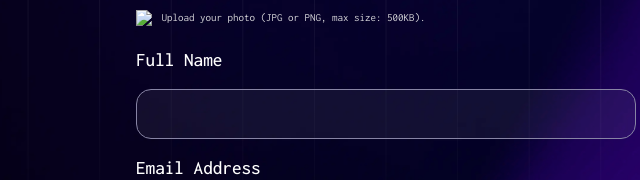
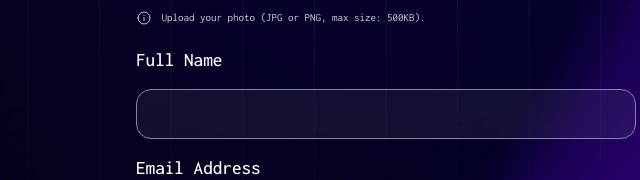
Before and after one commit to InfamousTheif/Conference-Ticket-Generator, a plain HTML site: page index.html in a window 1280 px wide. Shown: the part 399-579 px from the top of the page, 254-894 px from the left. Drawn offline with Linux system fonts and the light colour scheme; the site is published under a folder, as on GitHub Pages, so addresses that start at the root find nothing; files whose address does not match are found by name.

Commit message:
Update index.html

```diff
--- a/index.html
+++ b/index.html
@@ -50,7 +50,7 @@
           </div>
 
           <p class="img-requirements">
-            <img src="/assets/images/icon-info.svg">
+            <img src="./assets/images/icon-info.svg">
             Upload your photo (JPG or PNG, max size: 500KB).
           </p>
 
```
